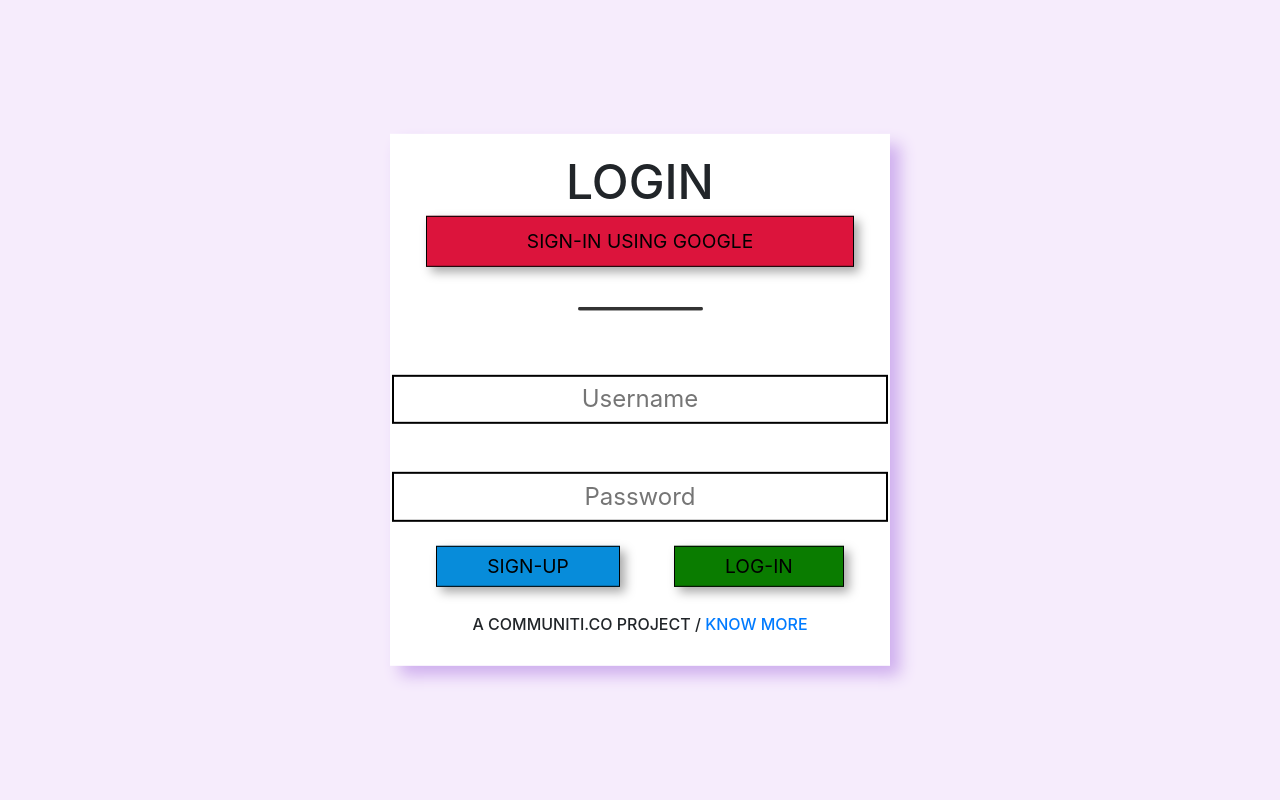
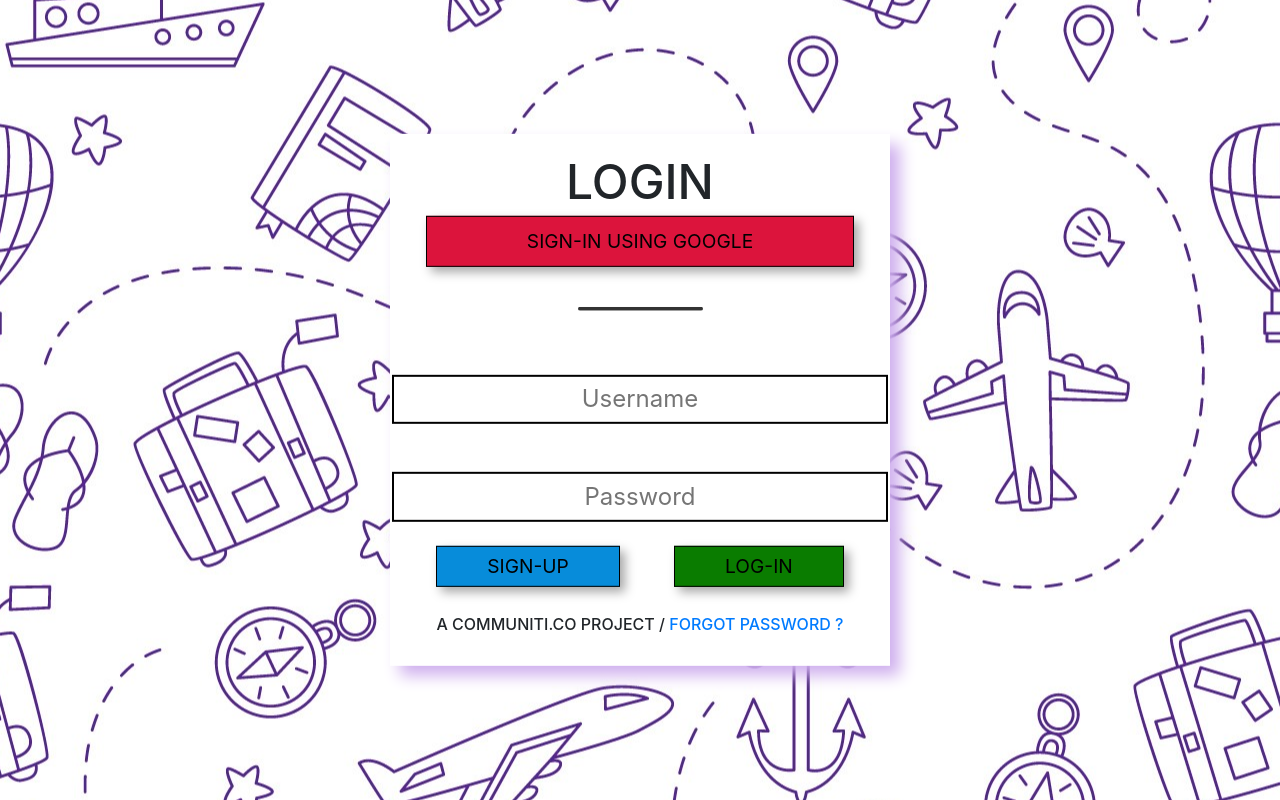
Before and after one commit to VIPIN-PASWAN/LoginPage, a Django app: page /signin/ in a window 1280 px wide. Run offline with Django 4.2, Linux system fonts and the light colour scheme.

Commit message:
Code optimisation

```diff
--- a/static/style.css
+++ b/static/style.css
@@ -9,7 +9,8 @@ a:hover{
 
 .bg {
   text-align: center;
-  background-color: rgb(246, 236, 252);
+  /* background-color: rgb(246, 236, 252); */
+  background: url("images/BG.jpg") fixed center;
 }
 
 
--- a/templates/authentication/index.html
+++ b/templates/authentication/index.html
@@ -52,14 +52,14 @@
                 <input type="password" name="pass1" id="pass1" placeholder="Password" required></div>
             <br>
             <div class="container">
-                <a href="signup/"> <button type="button" value="SIGN-UP" id="signup-btn">SIGN-UP</button></a>
+                <a href="signup/"><button type="button" value="SIGN-UP" id="signup-btn">SIGN-UP</button></a>
                 <button type="submit" value="LOG-IN" id="signin-btn">LOG-IN</button>
             </div>
 
         </form>
       {% endblock %}
             <div id="footer" class="bottom container">
-                <p>A COMMUNITI.CO PROJECT / <a href="#">KNOW MORE</a></p>
+                <p>A COMMUNITI.CO PROJECT / <a href="#">FORGOT PASSWORD ?</a></p>
             </div>
         </div>
      {% endif %}
--- a/templates/authentication/signin.html
+++ b/templates/authentication/signin.html
@@ -16,7 +16,7 @@
                 <input type="password" name="pass1" id="pass1" placeholder="Password" required></div>
             <br>
             <div class="container">
-                <a href="signup/"> <button type="button" value="SIGN-UP" id="signup-btn">SIGN-UP</button></a>
+                <a href="/signup"> <button type="button" value="SIGN-UP" id="signup-btn">SIGN-UP</button></a>
                 <button type="submit" value="LOG-IN" id="signin-btn">LOG-IN</button>
             </div>
 
```
Also changed, not shown: db.sqlite3, static/images/BG.jpg (added), static/images/widescreenBG.jpg (added).
